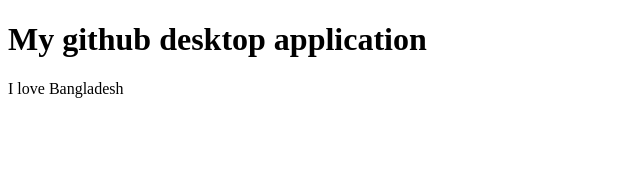
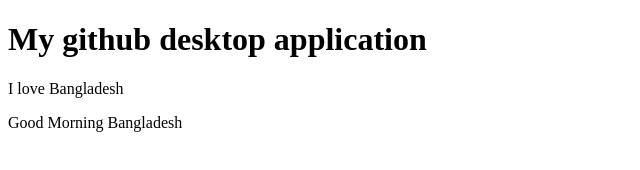
Before and after one commit to fayezmohammad096/gui_interface_test, a plain HTML site: page index.html in a window 1280 px wide. Shown: the whole page, without its empty margins (0-640 px from the left). Drawn offline with Linux system fonts and the light colour scheme.

Commit message:
Update index.html

```diff
--- a/index.html
+++ b/index.html
@@ -10,6 +10,7 @@
     <h1>My github desktop application</h1>
     <div>
         <p>I love Bangladesh</p>
+        <p>Good Morning Bangladesh</p>
     </div>
 </body>
 </html>
```
